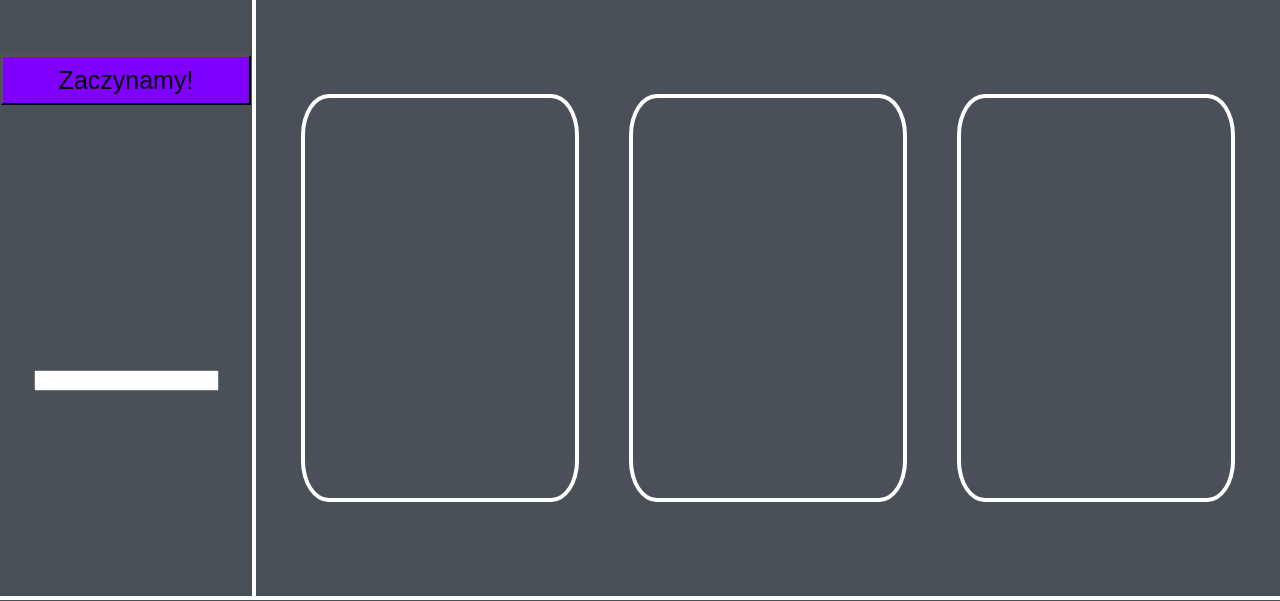
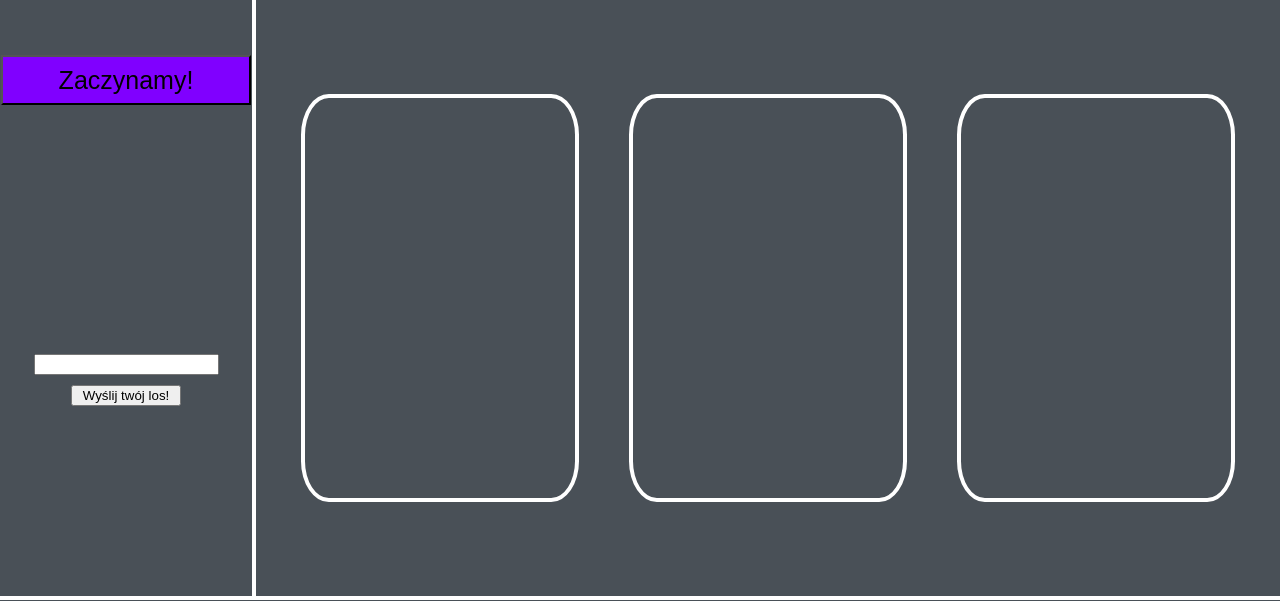
Before and after one commit to MrBartek302/aplikacja_losowanie, a PHP site: page / in a window 1280 px wide. Shown: the top 601 px of the page. Run offline with PHP 8.4, Linux system fonts and the light colour scheme.

Commit message:
losowanie

```diff
--- a/klient/index.html
+++ b/klient/index.html
@@ -19,7 +19,7 @@
 
             <div id="dollewo">
             <input onchange="zapisz()" id="pesel">
-
+            <button onclick="losuj()" id="przycisk">Wyślij twój los!</button>
             </div>
 
              </div>
--- a/klient/style.css
+++ b/klient/style.css
@@ -32,6 +32,10 @@ body{
     border-bottom: solid white 4px;
     border-right: solid white 4px;
     }
+
+#przycisk{
+    width: 110px;
+}
 
 #goralewo{
     display: flex;
```
